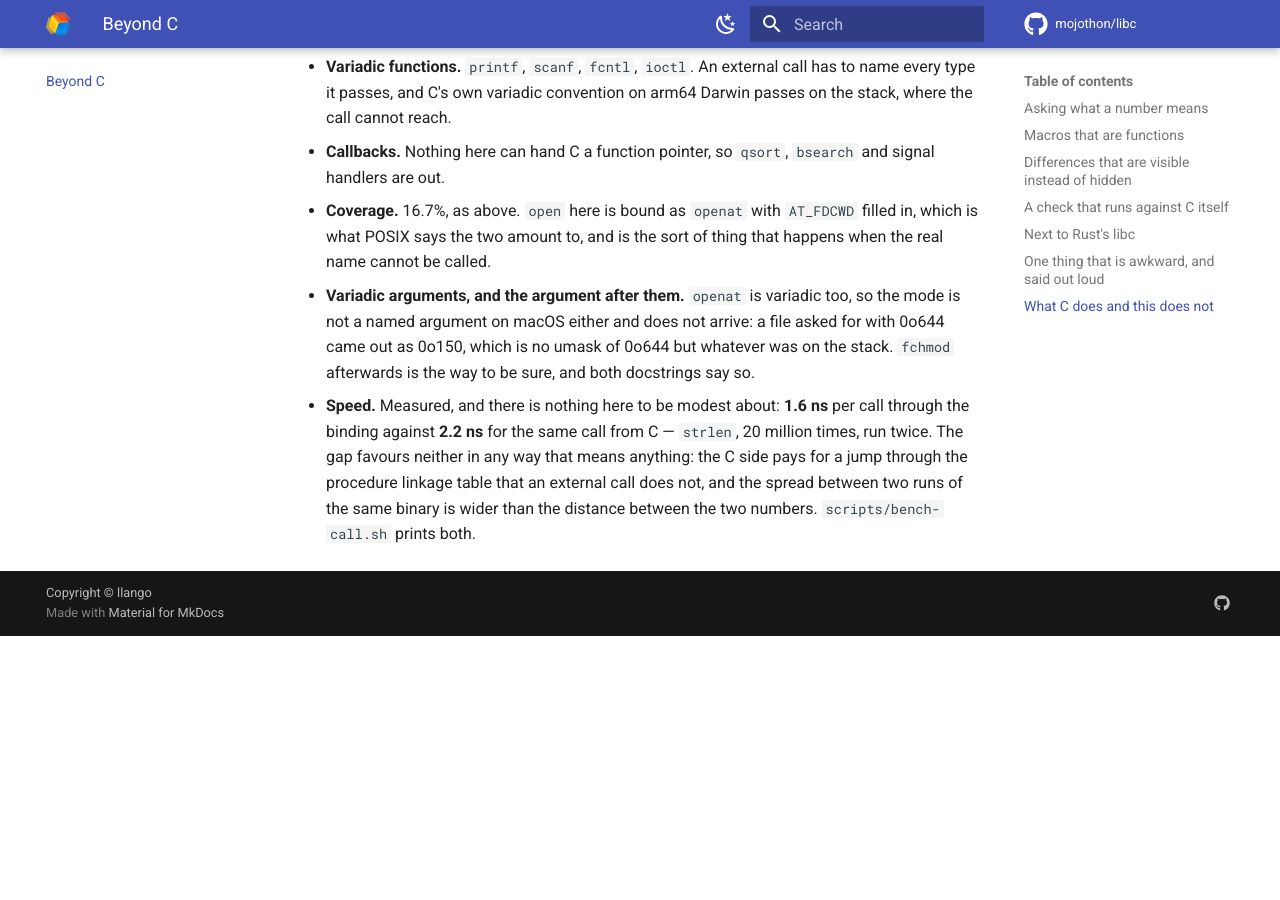
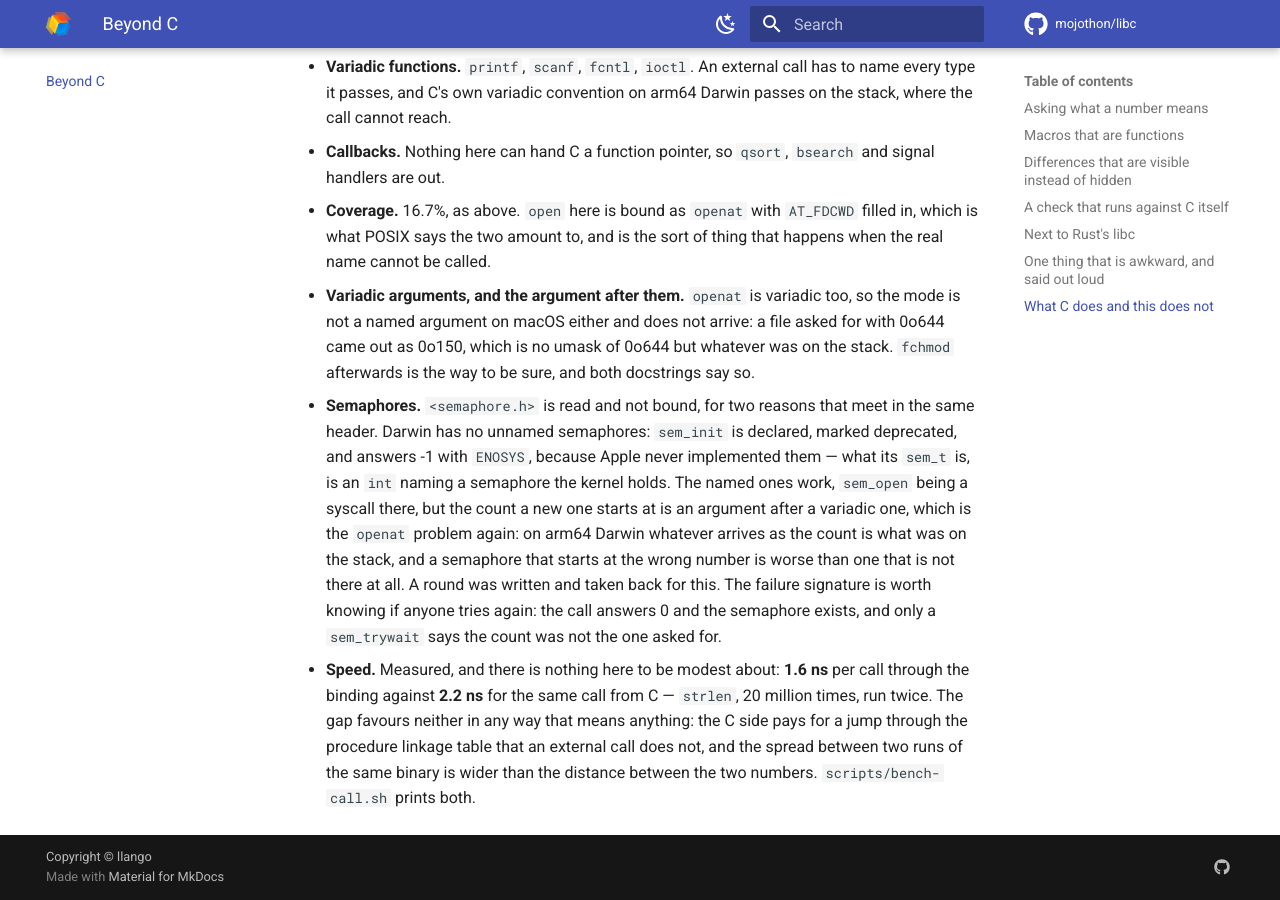
Before and after one commit to mojothon/libc, an MkDocs documentation site: the page built from docs/beyond-c.md, in a window 1280 px wide and 900 px high, scrolled down 3273 px. Built offline with MkDocs 1.6.1 and Material for MkDocs 9.7.7, drawn with Linux system fonts in a browser that asks for light colours; comment, search, counter and statistics services are not loaded; before the commit the page ends 3909 px from its top, so only the background shows below that.

Commit message:
docs(beyond-c): say why <semaphore.h> is read and not bound
A round binding the named semaphores was written and taken back. Darwin has no unnamed semaphores -- sem_init answers ENOSYS -- and sem_open's initial count is an argument after a variadic one, which on arm64 Darwin is the openat problem: the call answers 0 and creates a semaphore, and only sem_trywait says the count was not the one asked for.

```diff
--- a/docs/beyond-c.md
+++ b/docs/beyond-c.md
@@ -164,6 +164,19 @@ Being fair about the other direction:
   arrive: a file asked for with 0o644 came out as 0o150, which is no umask
   of 0o644 but whatever was on the stack. `fchmod` afterwards is the way to
   be sure, and both docstrings say so.
+- **Semaphores.** `<semaphore.h>` is read and not bound, for two reasons
+  that meet in the same header. Darwin has no unnamed semaphores:
+  `sem_init` is declared, marked deprecated, and answers -1 with `ENOSYS`,
+  because Apple never implemented them — what its `sem_t` is, is an `int`
+  naming a semaphore the kernel holds. The named ones work, `sem_open`
+  being a syscall there, but the count a new one starts at is an argument
+  after a variadic one, which is the `openat` problem again: on arm64
+  Darwin whatever arrives as the count is what was on the stack, and a
+  semaphore that starts at the wrong number is worse than one that is not
+  there at all. A round was written and taken back for this. The failure
+  signature is worth knowing if anyone tries again: the call answers 0 and
+  the semaphore exists, and only a `sem_trywait` says the count was not
+  the one asked for.
 - **Speed.** Measured, and there is nothing here to be modest about:
   **1.6 ns** per call through the binding against **2.2 ns** for the same
   call from C — `strlen`, 20 million times, run twice. The gap favours
```
